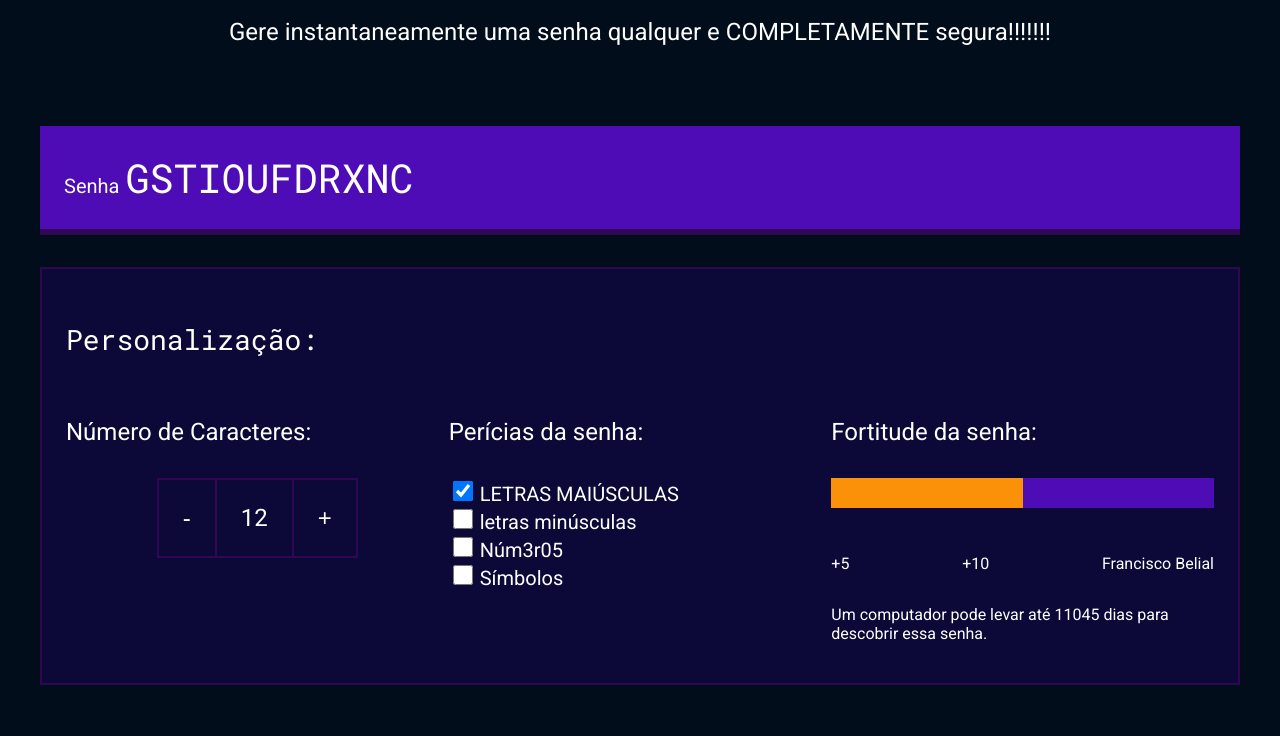
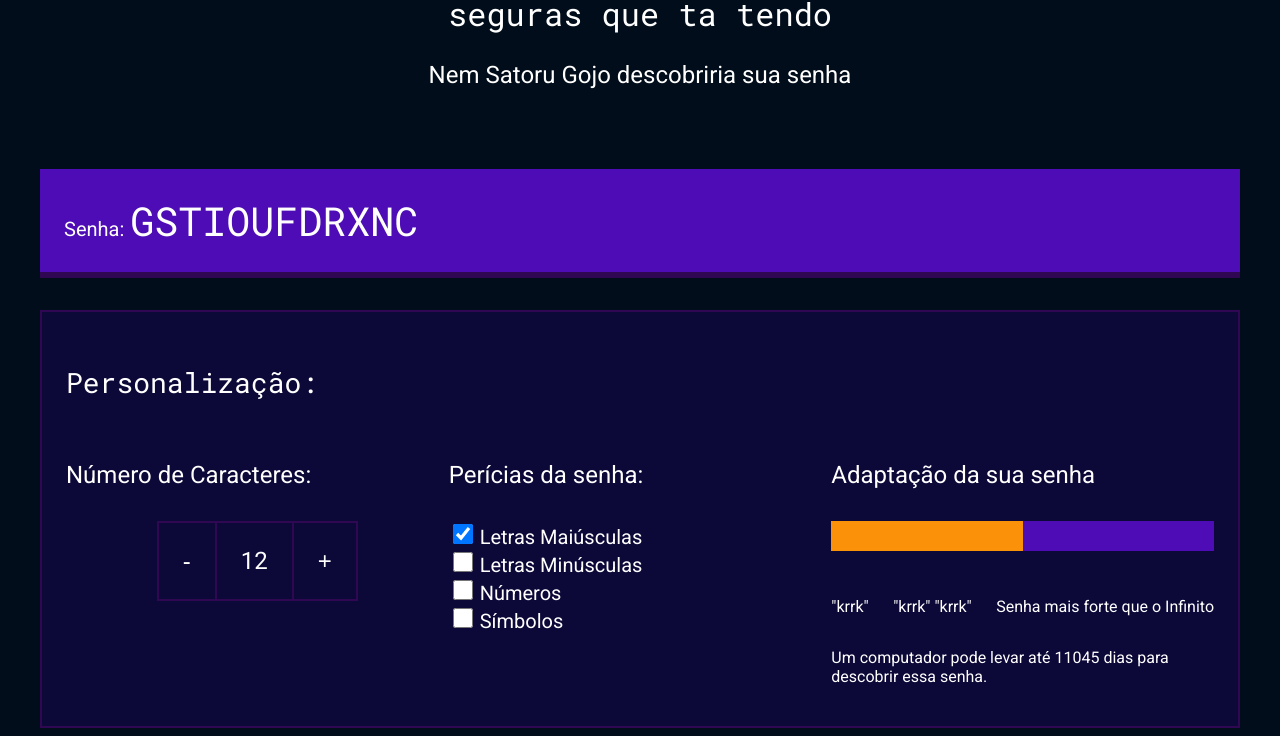
Before and after one commit to JoaoLucas1234567891011/mahoraga-s-butt, a plain HTML site: page index.html in a window 1280 px wide. Shown: the part 177-913 px from the top of the page. Before the commit the page ends 870 px from the top, so only its background shows below. Drawn offline with Linux system fonts and the light colour scheme.

Commit message:
Update index.html

```diff
--- a/index.html
+++ b/index.html
@@ -12,11 +12,11 @@
     <section class="conteudo">
         <div class="conteudo-titulo">
             <img src="Satoru_Gojo.webp" alt="cadeado fechado">
-            <h2 class="titulo-principal">Gerador de Senhas do Storm Fabiz B) </h2>
-            <h3 class="titulo-secundario">Gere instantaneamente uma senha qualquer e COMPLETAMENTE segura!!!!!!!</h3>
+            <h2 class="titulo-principal">Gerador de Senhas, Adapte sua segurança com as senhas mais seguras que ta tendo </h2>
+            <h3 class="titulo-secundario">Nem Satoru Gojo descobriria sua senha</h3>
         </div>
         <div class="conteudo-senha">
-            <label for="senha">Senha</label>
+            <label for="senha">Senha:</label>
             <input name="senha" type="text" id="campo-senha" readonly>
         </div>
         <div class="parametro">
@@ -34,15 +34,15 @@
                     <h4 class="parametro-senha__titulo">Perícias da senha:</h4>
                     <div class="parametro-senha-checkbox">
                         <input name="maiusculo" type="checkbox" class="checkbox" checked>
-                        <label for="maiusculo">LETRAS MAIÚSCULAS</label>
+                        <label for="maiusculo">Letras Maiúsculas</label>
                     </div>
                     <div class="parametro-senha-checkbox">
                         <input name="minusculo" type="checkbox" class="checkbox">
-                        <label for="minusculo">letras minúsculas</label>
+                        <label for="minusculo">Letras Minúsculas</label>
                     </div>
                     <div class="parametro-senha-checkbox">
                         <input name="numero" type="checkbox" class="checkbox">
-                        <label for="numero">Núm3r05</label>
+                        <label for="numero">Números</label>
                     </div>
                     <div class="parametro-senha-checkbox">
                         <input name="simbolo" type="checkbox" class="checkbox">
@@ -50,13 +50,13 @@
                     </div>
                 </div>
                 <div class="parametro-senha">
-                    <h4 class="parametro-senha__titulo">Fortitude da senha:</h4>
+                    <h4 class="parametro-senha__titulo">Adaptação da sua senha</h4>
                     <div class="barra"></div>
                     <div class="forca fraca"></div>
                     <div class="parametro-senha-textos">
-                        <p>+5</p>
-                        <p>+10</p>
-                        <p>Francisco Belial</p>
+                        <p>"krrk"</p>
+                        <p>"krrk" "krrk"</p>
+                        <p>Senha mais forte que o Infinito</p>
                     </div>
                     <p class="entropia"></p>
                 </div>
```
